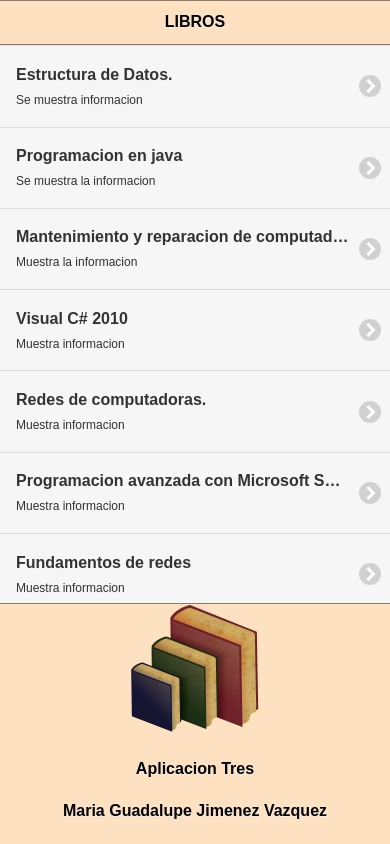
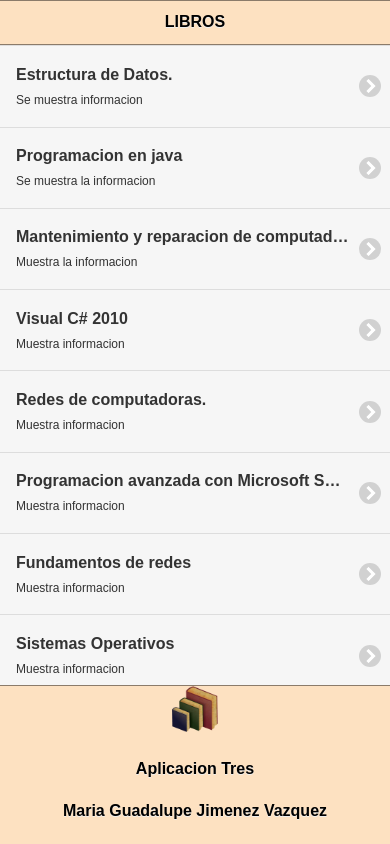
Before and after one commit to Mariaguadalupej/app3.1-git, a plain HTML site: page index.html in a window 390 px wide. Shown: the top 844 px of the page. Drawn offline with Linux system fonts and the light colour scheme; some packages are replaced by stand-ins of ours; a script that the page names is missing; files whose address does not match are found by name.

Commit message:
subida21

```diff
--- a/index.html
+++ b/index.html
@@ -175,8 +175,8 @@ function MM_swapImage() { //v3.0
 <!-- End WOWSlider.com BODY section -->
    </div>
   <div data-role="footer" align="center" data-theme="a" data-position="fixed">
-    <div>
-     <img src="imagenes/iconnn.png" width="128" height="128">
+     <div>
+     <img src="imagenes/iconnn.png" width="46" height="46">
     </div>
     <div>
      <h4>Aplicacion Tres</h4>
```
